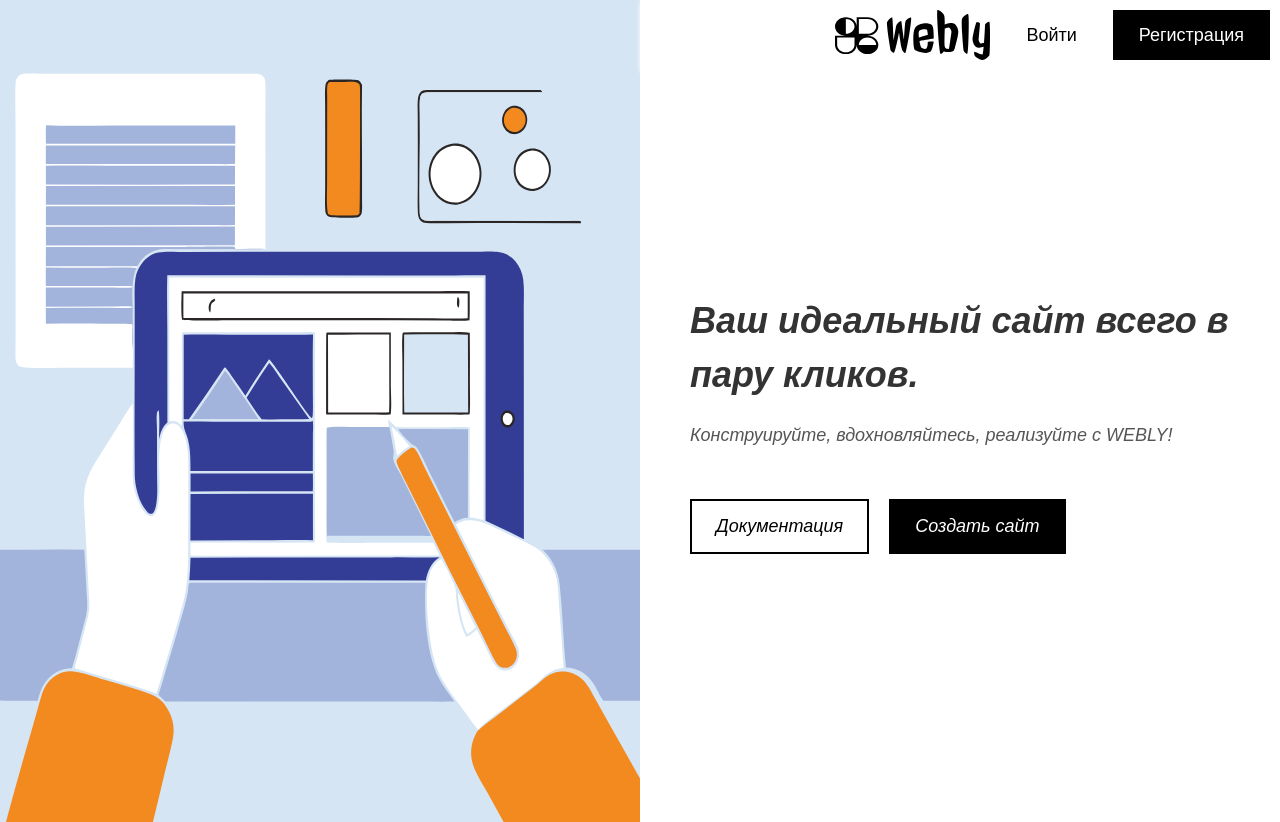
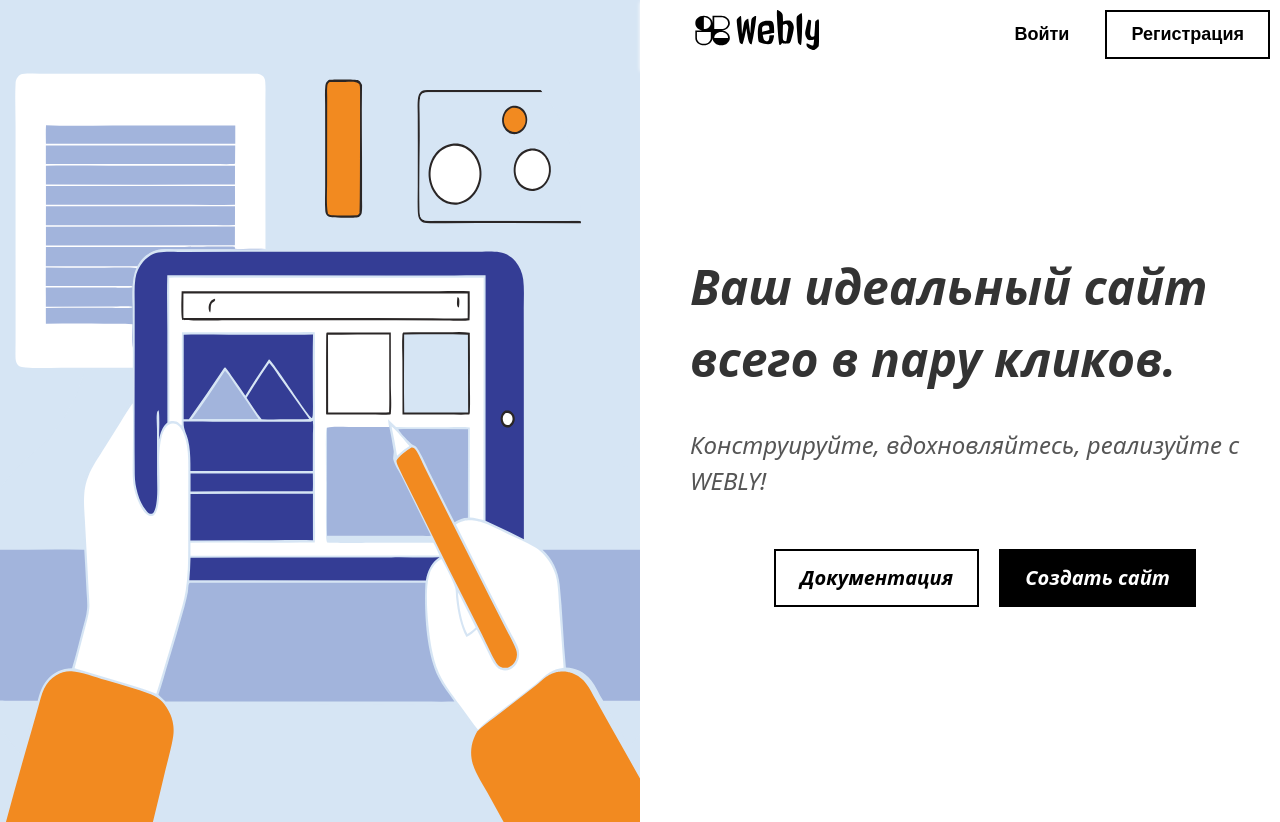
Before and after one commit to kazarwp/webly, a React (Vite) app: page /start in a window 1280 px wide. Built offline with nearby package versions, Linux system fonts and the light colour scheme.

Commit message:
end StartPage

```diff
--- a/src/components/StartHeader.tsx
+++ b/src/components/StartHeader.tsx
@@ -1,13 +1,12 @@
-import '../styles/start-page/start.css';
 import headerLogo from "../assets/card-img.svg";
 
 export const StartHeader = () => {
   return (
-    <header>
-      <div className="header-buttons">
-      <img src={headerLogo} alt="Webly Logo" style={{ height: '50px' }} /> {/* Логотип */}
-        <button className="login-button">Войти</button>
-        <button className="register-button">Регистрация</button>
+    <header className = "header-start">
+      <div className="start__header-buttons">
+      <img className="start__header__logo" src={headerLogo} alt="Лого" />
+        <button className="start__login-button">Войти</button>
+        <button className="start__register-button">Регистрация</button>
       </div>
     </header>
   );
--- a/src/components/StartMain.tsx
+++ b/src/components/StartMain.tsx
@@ -1,13 +1,11 @@
-import '../styles/start-page/start.css';
-
 export const MainContent = () => {
   return (
-    <main>
-      <h1>Ваш идеальный сайт всего в пару кликов.</h1>
-      <p>Конструируйте, вдохновляйтесь, реализуйте с WEBLY!</p>
-      <div className="actions">
-        <a href="#" className="documentation-link">Документация</a>
-        <a href="#" className="create-site-button">Создать сайт</a>
+    <main className="start__main">
+      <h1 className = "start__h1">Ваш идеальный сайт всего в пару кликов.</h1>
+      <p className = "start__p">Конструируйте, вдохновляйтесь, реализуйте с WEBLY!</p>
+      <div className="start__actions">
+        <a href="#" className="start__documentation-link">Документация</a>
+        <a href="#" className="start__create-site-button">Создать сайт</a>
       </div>
     </main>
   );
--- a/src/pages/StartPage.tsx
+++ b/src/pages/StartPage.tsx
@@ -1,16 +1,15 @@
 import { StartHeader } from '../components/StartHeader.tsx';
 import { MainContent } from '../components/StartMain.tsx';
-import '../styles/start-page/start.css';
 import background from '../assets/start-background.svg';
 
 export const StartPage = () => {
   return (
-    <div className="App">
-      <div className="content-container">
-        <div className="image-section">
-          <img src={background} alt="Background" className="full-height-image" />
+    <div className="start__App">
+      <div className="start__content-container">
+        <div className="start__image-section">
+          <img src={background} alt="Background" className="start__full-height-image" />
         </div>
-        <div className="content-section">
+        <div className="start__content-section">
           <StartHeader />
           <MainContent />
         </div>
--- a/src/styles/start-page/start.css
+++ b/src/styles/start-page/start.css
@@ -1,142 +1,171 @@
-body {
-  margin: 0;
-  font-family: Arial, sans-serif;
-  background-color: #f9f9f9;
+
+/* Стили для основного контейнера приложения */
+.start__App {
+  display: flex;
+  flex-direction: column; /* Располагаем элементы в колонку */
+  height: 100vh; /* Занимаем всю высоту экрана */
 }
 
-.App {
+/* Контейнер для основного содержимого */
+.start__content-container {
   display: flex;
-  flex-direction: column;
-  height: 100vh;
+  flex: 1; /* Растягиваем на всю доступную высоту */
 }
 
-.content-container {
+/* Стили для секции с изображением */
+.start__image-section {
+  flex: 1; /* Занимает половину ширины */
+  background-color: #f0f0f0; /* Цвет фона */
   display: flex;
-  flex: 1;
+  align-items: center; /* Выравниваем содержимое по центру вертикально */
+  justify-content: center; /* Выравниваем содержимое по центру горизонтально */
 }
 
-.image-section {
-  flex: 1;
-  background-color: #f0f0f0;
-  display: flex;
-  align-items: center;
-  justify-content: center;
+.start__header__logo {
+  position: absolute; /* Абсолютное позиционирование */
+  left: 50%; /* Сдвигаем логотип на 50% от левого края */
+  transform: translateX(calc(-20% + 80px)); /* Центрируем и добавляем отступ слева */
+  z-index: 10; /* Чтобы логотип был поверх изображения */
+  height: 40px; /* Высота логотипа */
+  width: auto; /* Ширина автоматически подстраивается под высоту */
 }
 
-.image-section img {
-  max-width: 100%;
-  max-height: 100%;
-  object-fit: cover;
+/* Стили для изображения в секции */
+.start__image-section img {
+  max-width: 100%; /* Максимальная ширина изображения */
+  max-height: 100%; /* Максимальная высота изображения */
+  object-fit: cover; /* Изображение заполняет контейнер */
 }
 
-.full-height-image {
+/* Стили для изображения, занимающего всю высоту */
+.start__full-height-image {
   width: 100%;
   height: 100%;
-  object-fit: cover;
+  object-fit: cover; /* Изображение заполняет контейнер */
 }
 
-.content-section {
-  flex: 1;
+/* Стили для секции с контентом */
+.start__content-section {
+  flex: 1; /* Занимает половину ширины */
   display: flex;
-  flex-direction: column;
-  padding: 0px;
-  background-color: white;
+  flex-direction: column; /* Располагаем элементы в колонку */
+  padding: 0px; /* Убираем внутренние отступы */
+  background-color: white; /* Цвет фона */
 }
 
-header {
+/* Стили для шапки */
+.header-start {
   display: flex;
-  justify-content: flex-end;
-  padding: 10px;
-  background-color: #fff;
-  box-shadow: 0 2px 4px white;
+  justify-content: flex-end; /* Выравниваем элементы по правому краю */
+  padding: 10px; /* Внутренние отступы */
+  background-color: #fff; /* Цвет фона */
+  box-shadow: 0 2px 4px white; /* Тень */
 }
 
-.header-buttons {
+/* Контейнер для кнопок в шапке */
+.start__header-buttons {
   display: flex;
-  gap: 10px;
+  gap: 10px; /* Расстояние между кнопками */
 }
 
-.login-button {
-  padding: 12px 24px; /* Увеличиваем padding для больших кнопок */
-  font-size: 18px; /* Увеличиваем размер шрифта */
+/* Стили для кнопки "Войти" */
+.start__login-button {
+  padding: 12px 24px; /* Внутренние отступы */
+  font-size: 18px; /* Размер шрифта */
+  font-weight: bold; /* Жирный шрифт (можно также использовать bold) */
   text-decoration: none; /* Убираем подчеркивание */
   cursor: pointer; /* Курсор в виде указателя */
-  background-color: rgba(255, 255, 255, 0);
-  color: #000000;
+  background-color: rgba(255, 255, 255, 0); /* Прозрачный фон */
+  color: #000000; /* Цвет текста */
   border: 2px solid #ffffff; /* Рамка */
-
 }
 
-.login-button:hover {
-  background-color: #f0f8ff00;
+/* Стили для кнопки "Войти" при наведении */
+.start__login-button:hover {
+  background-color: #f0f8ff00; /* Цвет фона при наведении */
 }
 
-.register-button {
-  padding: 12px 24px; /* Увеличиваем padding для больших кнопок */
-  font-size: 18px; /* Увеличиваем размер шрифта */
+/* Стили для кнопки "Регистрация" */
+.start__register-button {
+  padding: 12px 24px; /* Внутренние отступы */
+  font-size: 18px; /* Размер шрифта */
+  font-weight: bold; /* Жирный шрифт (можно также использовать bold) */
   text-decoration: none; /* Убираем подчеркивание */
   cursor: pointer; /* Курсор в виде указателя */
   transition: background-color 0.3s, color 0.3s; /* Плавные переходы */
-  color: #ffffff; /* Цвет текста */
-  background-color: black; /* Прозрачный фон */
+  color: #000000; /* Цвет текста */
+  background-color: rgb(255, 255, 255); /* Цвет фона */
   border: 2px solid #000000; /* Рамка */
 }
 
-.register-button:hover {
-  background-color: #ffffff;
-  color: #000000;
+/* Стили для кнопки "Регистрация" при наведении */
+.start__register-button:hover {
+  background-color: #ffffff; /* Цвет фона при наведении */
+  color: #000000; /* Цвет текста при наведении */
 }
 
-main {
-  text-align: left;
-  margin-top: 200px;
-  margin-left: 50px;
+/* Стили для основного контента */
+.start__main {
+  text-align: left; /* Выравниваем текст по левому краю */
+  margin-top: 150px; /* Отступ сверху */
+  margin-left: 50px; /* Отступ слева */
 }
 
-main h1 {
-  font-size: 36px;
-  margin-bottom: 20px;
-  color: #333;
+/* Стили для заголовка */
+.start__h1 {
+  font-size: 48px; /* Размер шрифта */
+  color: #333; /* Цвет текста */
 }
 
-main p {
-  font-size: 18px;
-  color: #555;
-  margin-bottom: 50px;
+/* Стили для параграфа */
+.start__p {
+  font-size: 24px; /* Размер шрифта */
+  color: #555; /* Цвет текста */
+  margin-bottom: 50px; /* Отступ снизу */
 }
 
-.actions {
+/* Контейнер для кнопок "Документация" и "Создать сайт" */
+.start__actions {
   display: flex;
-  justify-content: flex-start; /* Выравниваем кнопки по левому краю */
+  justify-content: center; /* Центрируем кнопки */
   gap: 20px; /* Расстояние между кнопками */
+  margin-top: 20px; /* Отступ сверху */
 }
 
-.documentation-link, .create-site-button {
-  padding: 12px 24px; /* Увеличиваем padding для больших кнопок */
-  font-size: 18px; /* Увеличиваем размер шрифта */
+/* Стили для кнопки "Документация" */
+.start__documentation-link {
+  padding: 12px 24px; /* Внутренние отступы */
+  font-size: 20px; /* Размер шрифта */
+  font-weight: 600; /* Жирный шрифт (можно также использовать bold) */
   text-decoration: none; /* Убираем подчеркивание */
   cursor: pointer; /* Курсор в виде указателя */
   transition: background-color 0.3s, color 0.3s; /* Плавные переходы */
-}
-
-.documentation-link {
   color: #000000; /* Цвет текста */
   background-color: transparent; /* Прозрачный фон */
   border: 2px solid #000000; /* Рамка */
 }
 
-.documentation-link:hover {
-  background-color: #000000; /* Фон при наведении */
+/* Стили для кнопки "Документация" при наведении */
+.start__documentation-link:hover {
+  background-color: #000000; /* Цвет фона при наведении */
   color: #ffffff; /* Цвет текста при наведении */
 }
 
-.create-site-button {
+/* Стили для кнопки "Создать сайт" */
+.start__create-site-button {
+  padding: 12px 24px; /* Внутренние отступы */
+  font-size: 20px; /* Размер шрифта */
+  font-weight: 600; /* Жирный шрифт (можно также использовать bold) */
+  text-decoration: none; /* Убираем подчеркивание */
+  cursor: pointer; /* Курсор в виде указателя */
+  transition: background-color 0.3s, color 0.3s; /* Плавные переходы */
   color: #ffffff; /* Цвет текста */
-  background-color: #000000; /* Черный фон */
+  background-color: #000000; /* Цвет фона */
   border: 2px solid #000000; /* Рамка */
 }
 
-.create-site-button:hover {
-  background-color: #ffffff; /* Фон при наведении */
+/* Стили для кнопки "Создать сайт" при наведении */
+.start__create-site-button:hover {
+  background-color: #ffffff; /* Цвет фона при наведении */
   color: #000000; /* Цвет текста при наведении */
 }
```
